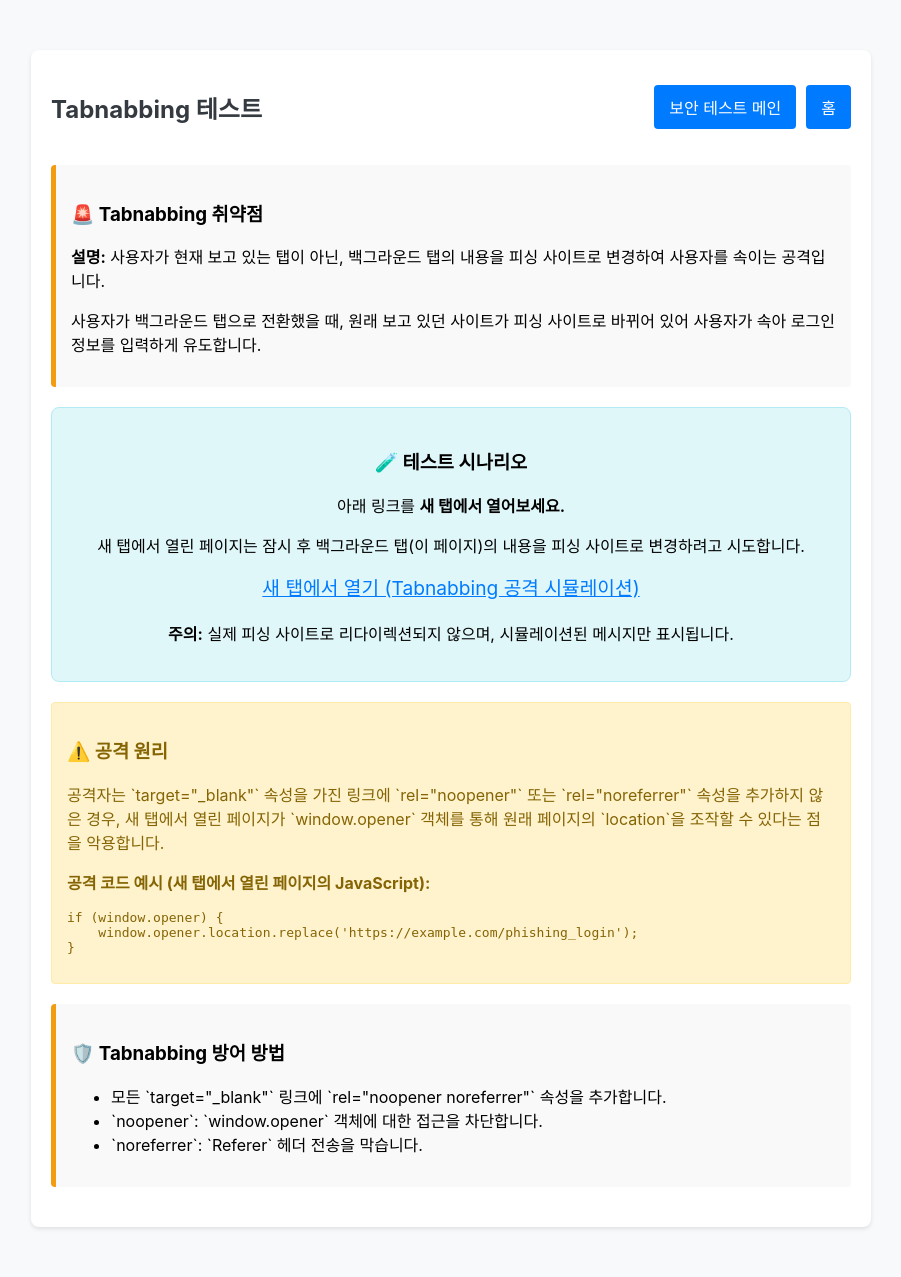
After one commit to Mkway/S_WEB_Project, a PHP site: page /uploads/webhacking/tabnabbing_test.php in a window 1280 px wide. The commit adds this page. Shown: the whole page, without its empty margins (189-1090 px from the left). Run offline with PHP 8.4, Linux system fonts and the light colour scheme; the visitor is signed in with stand-in values (Sample User, id 1).

Commit message:
docs(roadmap): 로드맵 개발 현황 업데이트 및 Tabnabbing 테스트 추가

```diff
--- a/my_lemp_project/docker-compose.yml
+++ b/my_lemp_project/docker-compose.yml
@@ -76,7 +76,7 @@ services:
 
   my_node_app:
     build:
-      context: ./node_app
+      context: ../node_app
       dockerfile: Dockerfile
     container_name: my_node_app
     ports:
--- /dev/null
+++ b/my_lemp_project/src/webhacking/tabnabbing_test.php
@@ -0,0 +1,136 @@
+<?php
+/**
+ * Tabnabbing 취약점 테스트 페이지
+ */
+session_start();
+require_once '../db.php';
+require_once '../utils.php';
+
+// 로그인 확인
+if (!is_logged_in()) {
+    header('Location: ../login.php');
+    exit();
+}
+
+$message = '';
+
+// 시뮬레이션된 피싱 사이트 URL
+$phishing_site_url = 'https://example.com/phishing_login'; // 실제 피싱 사이트가 아님
+
+?>
+
+<!DOCTYPE html>
+<html lang="ko">
+<head>
+    <meta charset="UTF-8">
+    <meta name="viewport" content="width=device-width, initial-scale=1.0">
+    <title>Tabnabbing 테스트 - 보안 테스트</title>
+    <link rel="stylesheet" href="../style.css">
+    <style>
+        .container {
+            max-width: 800px;
+            margin: 50px auto;
+            padding: 20px;
+            background-color: #fff;
+            border-radius: 8px;
+            box-shadow: 0 2px 4px rgba(0, 0, 0, 0.1);
+        }
+        .info-box {
+            background-color: #f9f9f9;
+            border-left: 5px solid #f39c12;
+            padding: 15px;
+            margin-bottom: 20px;
+            border-radius: 4px;
+        }
+        .test-area {
+            background: #e0f7fa;
+            border: 1px solid #b2ebf2;
+            padding: 20px;
+            border-radius: 8px;
+            text-align: center;
+        }
+        .test-area a {
+            font-size: 1.2em;
+            color: #007bff;
+            text-decoration: underline;
+        }
+        .warning-box {
+            background: #fff3cd;
+            border: 1px solid #ffeaa7;
+            border-radius: 4px;
+            padding: 15px;
+            margin: 20px 0;
+            color: #856404;
+        }
+    </style>
+</head>
+<body>
+    <div class="container">
+        <nav class="nav">
+            <h1>Tabnabbing 테스트</h1>
+            <div class="nav-links">
+                <a href="index.php" class="btn">보안 테스트 메인</a>
+                <a href="../index.php" class="btn">홈</a>
+            </div>
+        </nav>
+
+        <div class="info-box">
+            <h3>🚨 Tabnabbing 취약점</h3>
+            <p><strong>설명:</strong> 사용자가 현재 보고 있는 탭이 아닌, 백그라운드 탭의 내용을 피싱 사이트로 변경하여 사용자를 속이는 공격입니다.</p>
+            <p>사용자가 백그라운드 탭으로 전환했을 때, 원래 보고 있던 사이트가 피싱 사이트로 바뀌어 있어 사용자가 속아 로그인 정보를 입력하게 유도합니다.</p>
+        </div>
+
+        <div class="test-area">
+            <h3>🧪 테스트 시나리오</h3>
+            <p>아래 링크를 <strong>새 탭에서 열어보세요.</strong></p>
+            <p>새 탭에서 열린 페이지는 잠시 후 백그라운드 탭(이 페이지)의 내용을 피싱 사이트로 변경하려고 시도합니다.</p>
+            <a href="tabnabbing_target.php" target="_blank" rel="noopener">새 탭에서 열기 (Tabnabbing 공격 시뮬레이션)</a>
+            <p style="margin-top: 20px;"><strong>주의:</strong> 실제 피싱 사이트로 리다이렉션되지 않으며, 시뮬레이션된 메시지만 표시됩니다.</p>
+        </div>
+
+        <div class="warning-box">
+            <h3>⚠️ 공격 원리</h3>
+            <p>공격자는 `target="_blank"` 속성을 가진 링크에 `rel="noopener"` 또는 `rel="noreferrer"` 속성을 추가하지 않은 경우, 새 탭에서 열린 페이지가 `window.opener` 객체를 통해 원래 페이지의 `location`을 조작할 수 있다는 점을 악용합니다.</p>
+            <p><strong>공격 코드 예시 (새 탭에서 열린 페이지의 JavaScript):</strong></p>
+            <pre><code>if (window.opener) {
+    window.opener.location.replace('<?php echo $phishing_site_url; ?>');
+}</code></pre>
+        </div>
+
+        <div class="info-box">
+            <h3>🛡️ Tabnabbing 방어 방법</h3>
+            <ul>
+                <li>모든 `target="_blank"` 링크에 `rel="noopener noreferrer"` 속성을 추가합니다.</li>
+                <li>`noopener`: `window.opener` 객체에 대한 접근을 차단합니다.</li>
+                <li>`noreferrer`: `Referer` 헤더 전송을 막습니다.</li>
+            </ul>
+        </div>
+    </div>
+
+    <script>
+        // 이 페이지가 새 탭에서 열렸을 때, 원래 페이지(opener)의 URL을 변경하는 시뮬레이션
+        // 실제 공격은 새 탭에서 열린 페이지의 스크립트에서 실행됩니다.
+        // 이 페이지는 '원래 페이지' 역할을 합니다.
+
+        // 시뮬레이션된 피싱 사이트 URL (실제 리다이렉션은 없음)
+        const phishingUrl = '<?php echo $phishing_site_url; ?>';
+
+        // 5초 후 백그라운드 탭의 내용을 변경하는 시뮬레이션
+        setTimeout(() => {
+            if (window.opener) {
+                // 실제 공격에서는 window.opener.location.replace(phishingUrl)이 실행됩니다.
+                // 여기서는 시뮬레이션 메시지를 표시합니다.
+                document.body.innerHTML = '<div style="text-align: center; margin-top: 100px;">' +
+                                        '<h1>⚠️ Tabnabbing 공격 시뮬레이션 성공!</h1>' +
+                                        '<p>이 페이지는 백그라운드에서 피싱 사이트로 변경되었습니다.</p>' +
+                                        '<p>원래 페이지의 URL: ' + window.location.href + '</p>' +
+                                        '<p>변경 시도된 URL: ' + phishingUrl + '</p>' +
+                                        '<p>실제 환경에서는 사용자가 속아 로그인 정보를 입력할 수 있습니다.</p>' +
+                                        '<button onclick="window.location.reload()">원래 페이지로 돌아가기</button>' +
+                                        '</div>';
+                document.title = '로그인 세션 만료 - 다시 로그인해주세요';
+            }
+        }, 5000);
+    </script>
+</body>
+</html>
```
Also changed, not shown: doc/TODO.md (+16 -8 lines), my_lemp_project/src/test/bootstrap.php (+10 -3 lines), my_lemp_project/src/webhacking/index.php (+7 -0 lines), my_lemp_project/src/webhacking/tabnabbing_target.php (added, +80 -0 lines), 2 other files.
